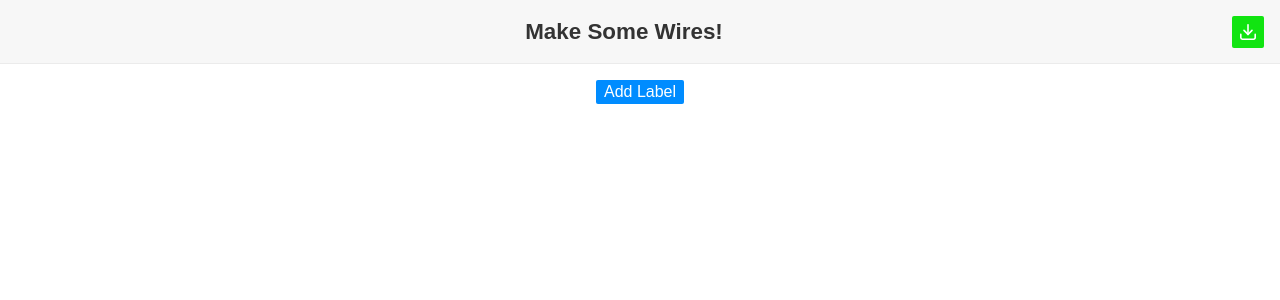
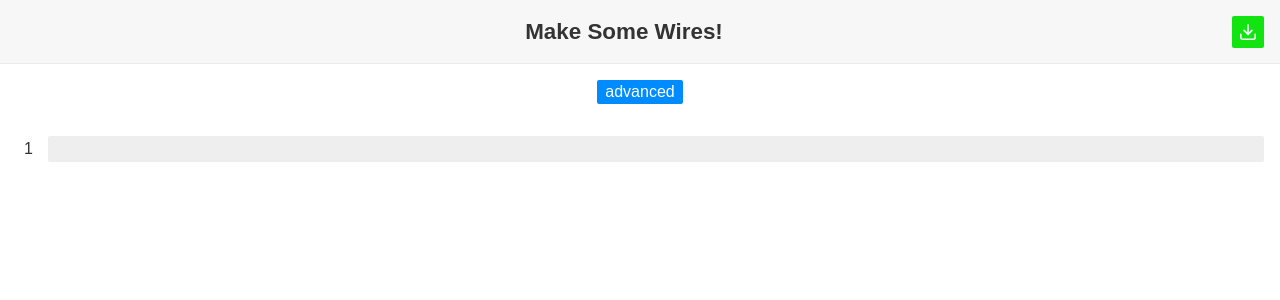
Before and after one commit to Android789515/labels, a React (Vite) app: page / in a window 1280 px wide. Shown: the top 300 px of the page. Built offline with nearby package versions, Linux system fonts and the light colour scheme.

Commit message:
feat: workspace mode button toggle
Signed-off-by: Android789515 <derflug@mailfence.com>

```diff
--- a/src/App.module.css
+++ b/src/App.module.css
@@ -4,3 +4,17 @@
    --border: solid #ebebeb 1px;
    --borderRadius: .125em;
 }
+
+.modeButton.modeButton,
+.modeButton.modeButton:active {
+   color: #fff;
+
+   justify-self: center;
+
+   background: rgb(0, 140, 255);
+}
+
+.modeButton.modeButton:focus,
+.modeButton.modeButton:hover {
+   background: rgb(51, 153, 236);
+}
--- a/src/App.tsx
+++ b/src/App.tsx
@@ -1,6 +1,6 @@
 import { useState } from 'react';
 
-import { type Label } from 'types';
+import { type Label, type WorkspaceMode } from 'types';
 
 import styles from './App.module.css';
 
@@ -8,10 +8,23 @@ import { Layout } from 'components/layout';
 import { Header } from 'components/header';
 import { Title } from 'components/title';
 import { DownloadButton } from 'features/download-button';
+import { Button } from 'components/button';
 import { Workspace } from 'features/workspace';
 
 export const App = () => {
    const [ labels, setLabels ] = useState<Label[]>([]);
+
+   const [ mode, setMode ] = useState<WorkspaceMode>('advanced');
+
+   const toggleMode = () => {
+      setMode(prevMode => {
+         if (prevMode === 'basic') {
+            return 'advanced';
+         } else {
+            return 'basic';
+         }
+      });
+   };
 
    return (
       <div
@@ -24,8 +37,15 @@ export const App = () => {
                <DownloadButton />
             </Header>
 
+            <Button
+               customStyles={styles.modeButton}
+               onClick={toggleMode}
+            >
+               {mode}
+            </Button>
+
             <Workspace
-               mode={'basic'}
+               mode={mode}
                labels={labels}
                setLabels={newLabels => setLabels(newLabels)}
             />
--- a/src/components/layout/Layout.module.css
+++ b/src/components/layout/Layout.module.css
@@ -1,4 +1,5 @@
 .layout {
    display: grid;
-   grid-template-rows: 4em 1fr;
+   grid-template-rows: 4em auto 1fr;
+   row-gap: 1em;
 }
--- a/src/types.ts
+++ b/src/types.ts
@@ -1,4 +1,4 @@
-import { type ReactNode, type Dispatch, type SetStateAction } from 'react';
+import { type Dispatch, type SetStateAction } from 'react';
 
 export type ClassName = string;
 
@@ -11,3 +11,5 @@ export interface Label {
 }
 
 export type SetLabels = Dispatch<SetStateAction<Label[]>>;
+
+export type WorkspaceMode = 'basic' | 'advanced';
```
